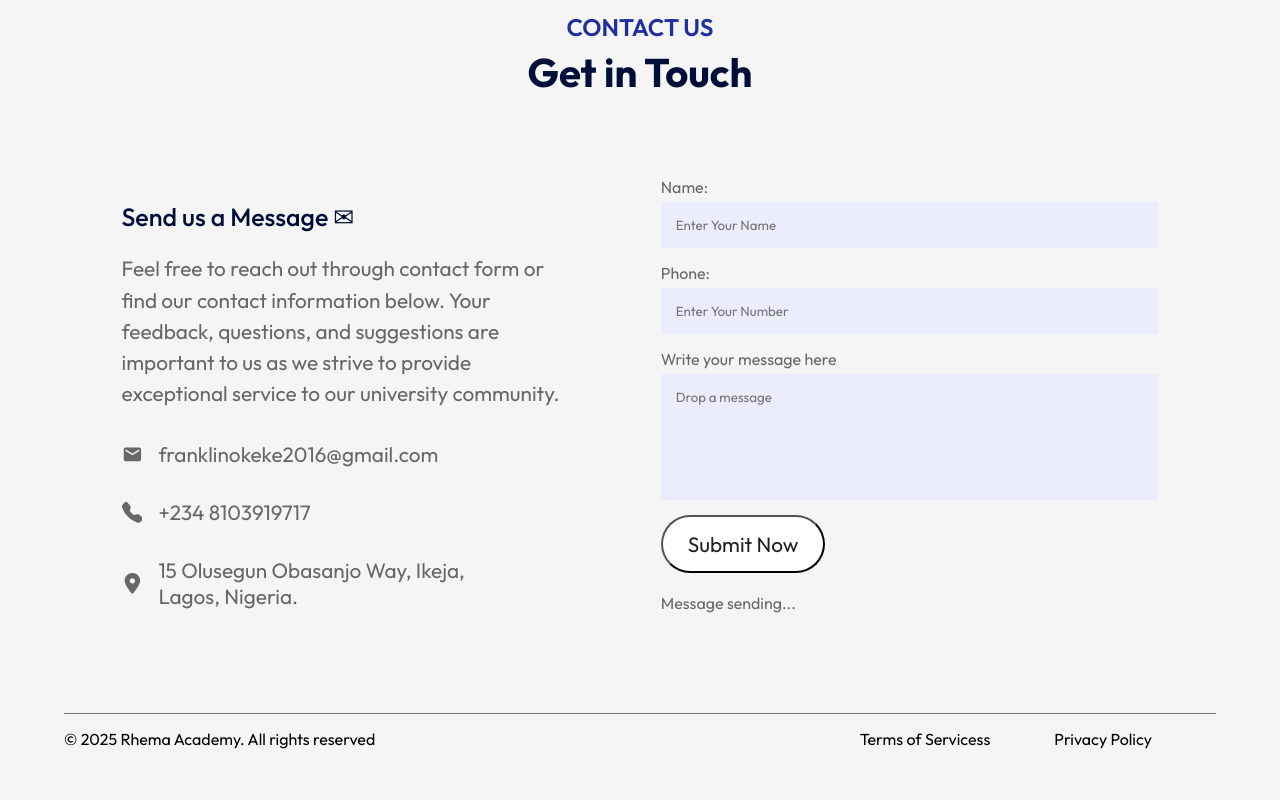
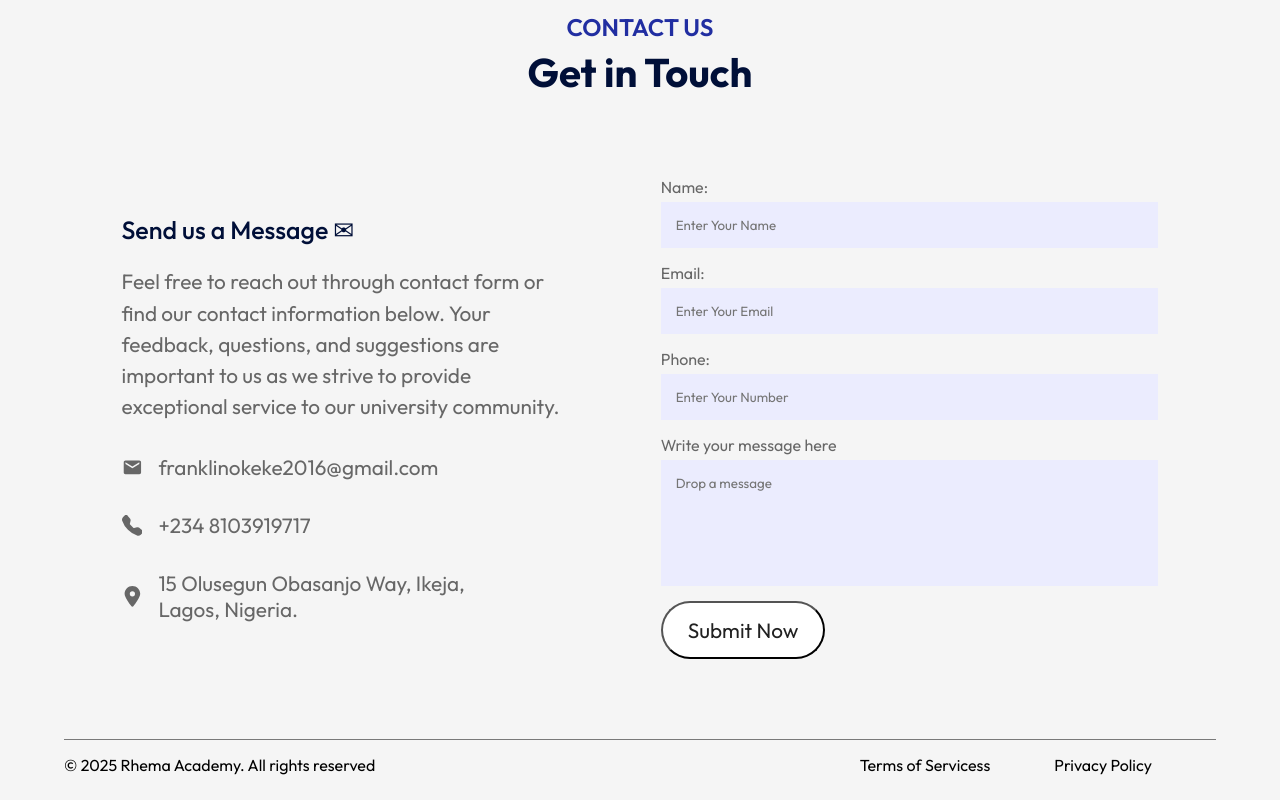
Before and after one commit to franklin-oks/Education-React-Project, a React (Vite) app: page / in a window 1280 px wide. Shown: the part 3605-4405 px from the top of the page. Before the commit the page ends 4379 px from the top, so only its background shows below. Built offline with nearby package versions, Linux system fonts and the light colour scheme.

Commit message:
updated button

```diff
--- a/package.json
+++ b/package.json
@@ -10,6 +10,7 @@
     "preview": "vite preview"
   },
   "dependencies": {
+    "@emailjs/browser": "^4.4.1",
     "react": "^19.0.0",
     "react-dom": "^19.0.0",
     "react-icons": "^5.5.0",
--- a/src/Components/Contact/Contact.jsx
+++ b/src/Components/Contact/Contact.jsx
@@ -1,10 +1,38 @@
 import "./Contact.css";
-import React from "react";
 import { MdEmail } from "react-icons/md";
 import { BsFillTelephoneFill } from "react-icons/bs";
 import { FaLocationDot } from "react-icons/fa6";
+// emailJs
+import React, { useRef, useState } from "react";
+import emailjs from "@emailjs/browser";
 
 const Contact = () => {
+  const form = useRef();
+  const [status, setStatus] = useState("");
+
+  const sendEmail = (e) => {
+    e.preventDefault();
+    setStatus("Sending...");
+
+    emailjs
+      .sendForm("service_r9alg6a", "template_tqa1tic", form.current, {
+        publicKey: "q4EfsK0o1PrQ4eUVs",
+      })
+      .then(
+        () => {
+          form.current.reset();
+          setStatus("Message Sent");
+
+          setTimeout(() => {
+            setStatus("");
+          }, 3000);
+        },
+        (error) => {
+          console.warn("FAILED...", error.text);
+        }
+      );
+  };
+
   return (
     <div className="contact" id="contact">
       <div className="contact-col">
@@ -32,9 +60,24 @@ const Contact = () => {
         </ul>
       </div>
       <div className="contact-col">
-        <form>
+        <form ref={form} onSubmit={sendEmail}>
           <label htmlFor="name">Name:</label>
-          <input type="text" id="name" placeholder="Enter Your Name" required />
+          <input
+            type="text"
+            id="name"
+            name="name"
+            placeholder="Enter Your Name"
+            required
+          />
+
+          <label htmlFor="email">Email:</label>
+          <input
+            type="email"
+            id="email"
+            name="email"
+            placeholder="Enter Your Email"
+            required
+          />
 
           <label htmlFor="number">Phone:</label>
           <input
@@ -54,11 +97,20 @@ const Contact = () => {
             required
           ></textarea>
 
-          <button type="submit" className="btn dark-btn">
-            Submit Now
+          <button type="submit" className="btn dark-btn" value="send">
+            {status === "Sending..."
+              ? "Sending..."
+              : status === "Message Sent"
+              ? "Message Sent"
+              : "Submit Now"}
           </button>
         </form>
-        <span>Message sending...</span>
+        {/* <span>{status}</span> */}
+        {status === "error" && (
+          <span style={{ color: "red", marginTop: "10px" }}>
+            Failed to send. Please try again.
+          </span>
+        )}
       </div>
     </div>
   );
--- a/vite.config.js
+++ b/vite.config.js
@@ -4,5 +4,4 @@ import react from "@vitejs/plugin-react";
 // https://vite.dev/config/
 export default defineConfig({
   plugins: [react()],
-  base: process.env.VITE_BASE_PATH || "/Education-React-Project",
 });
```
Also changed, not shown: src/Components/Documentation/Document.jsx (+9 -3 lines), 1 other file (tests, documents, lock files or other folders).
